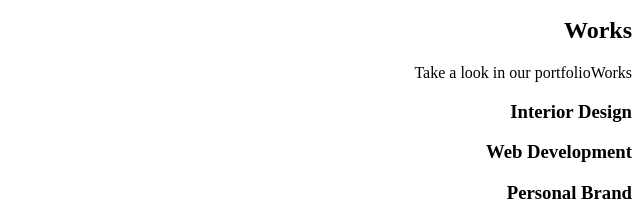
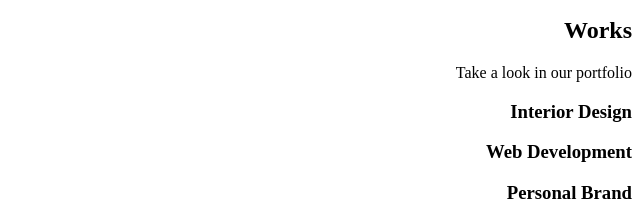
Before and after one commit to Soniabensaad/holbertonschool-web_front_end, a plain HTML site: page html_advanced/16-index.html in a window 1280 px wide. Shown: the part 465-686 px from the top of the page, 640-1280 px from the left. Drawn offline with Linux system fonts and the light colour scheme.

Commit message:
html advanced

```diff
--- a/html_advanced/16-index.html
+++ b/html_advanced/16-index.html
@@ -42,7 +42,7 @@
                 <div>
                     <header>
                         <h2>Works</h2>
-                        <p>Take a look in our portfolio</p<h2>Works</h2>
+                        <p>Take a look in our portfolio</p>
                     </header>
                     <div>
                         <article>
```
